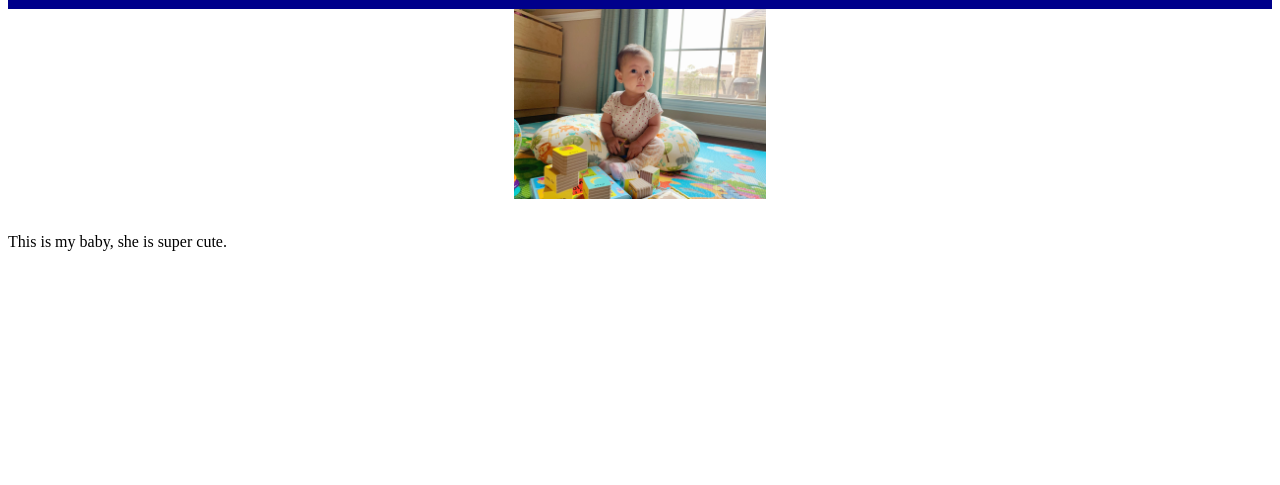
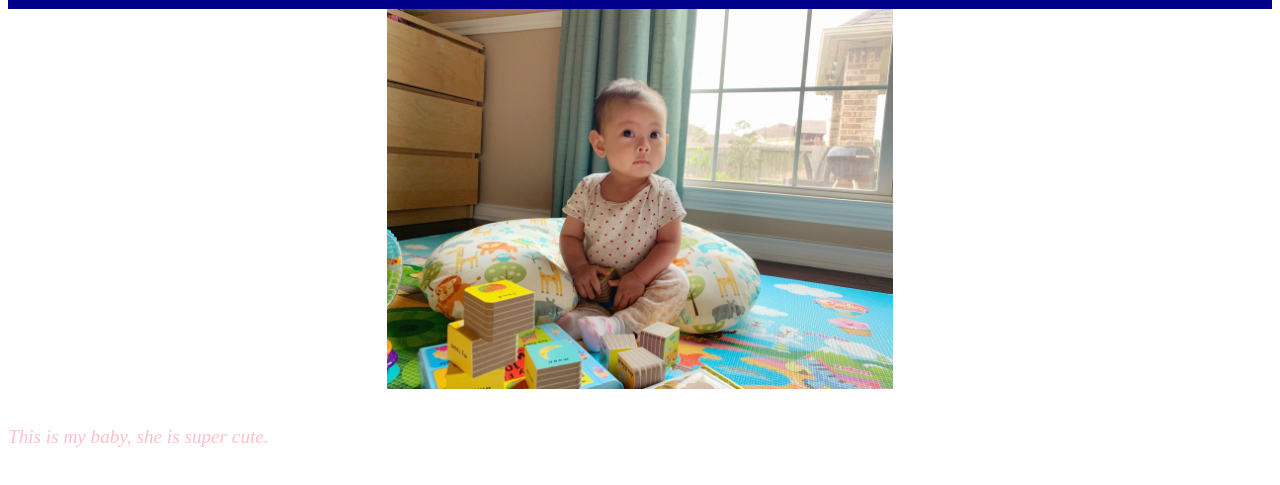
Before and after one commit to vienvo/vienvo.github.io, a plain HTML site: page index.html in a window 1280 px wide. Shown: the part 69-554 px from the top of the page. Drawn offline with Linux system fonts and the light colour scheme.

Commit message:
my message

```diff
--- a/index.html
+++ b/index.html
@@ -22,10 +22,16 @@ h1 {
 }
 
 img{
-    max-width: 20%;
+    max-width: 40%;
     margin-left: auto;
     margin-right: auto;
     display: block;
+}
+
+p {
+    font-size: larger;
+    color:pink;
+    font-style: italic;
 }
 
 
```
